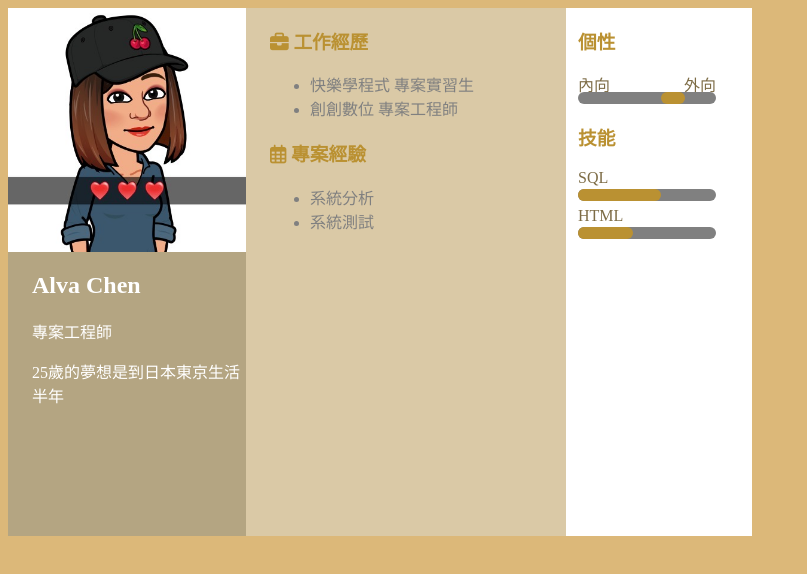
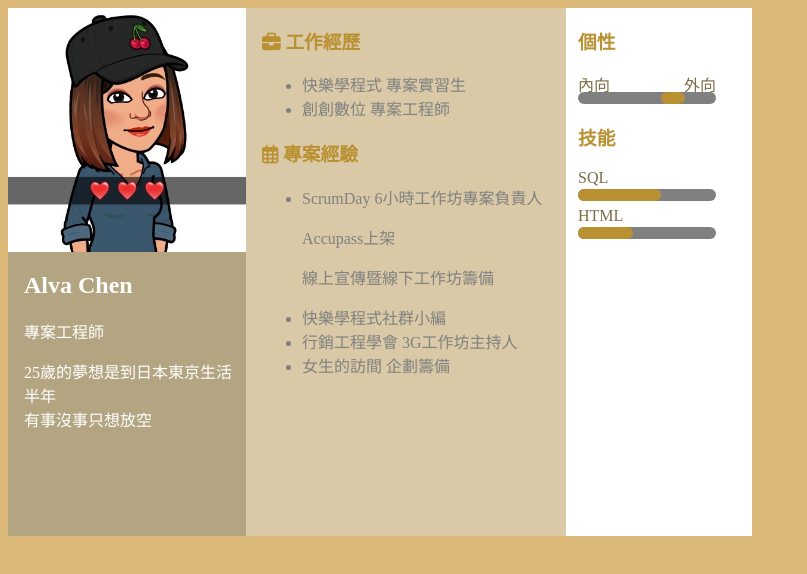
Before and after one commit to mumuanan055/mumuanan055.github.io, a website: page index.html in a window 1280 px wide. Shown: the whole page, without its empty margins (0-807 px from the left). Drawn offline with nearby package versions, Linux system fonts and the light colour scheme.

Commit message:
Add files via upload

```diff
--- a/index.html
+++ b/index.html
@@ -27,14 +27,14 @@
         left: 0;
         bottom: 0;
         color: white;
-        padding-left: 24px; /*推左邊內距*/
+        padding-left: 16px; /*推左邊內距*/
       }
 
       #center {
         width: 320px;
         height: 528px;
         background-color: #dac9a6;
-        padding-left: 24px; /*paddin內距*/
+        padding-left: 16px; /*paddin內距*/
         position: absolute; /*由於最底層的那塊(card)已經定位為relative，其他區域設定為絕對*/
         left: 238px; /*由於粉紅框的寬度為238px將center區塊推到粉紅框旁邊*/
         color: grey;
@@ -127,7 +127,10 @@
       <div id="intro">
         <h2>Alva Chen</h2>
         <p>專案工程師</p>
-        <p>25歲的夢想是到日本東京生活半年</p>
+        <p>
+          25歲的夢想是到日本東京生活半年
+          <br />有事沒事只想放空
+        </p>
       </div>
       <div id="center">
         <h3><i class="fas fa-briefcase"></i> 工作經歷</h3>
@@ -140,8 +143,12 @@
         <h3><i class="far fa-calendar-alt"></i> 專案經驗</h3>
         <ul>
           <!----Ul去塞li的標籤-->
-          <li>系統分析</li>
-          <li>系統測試</li>
+          <li>ScrumDay 6小時工作坊專案負責人</li>
+          <p>Accupass上架</p>
+          <p>線上宣傳暨線下工作坊籌備</p>
+          <li>快樂學程式社群小編</li>
+          <li>行銷工程學會 3G工作坊主持人</li>
+          <li>女生的訪間 企劃籌備</li>
         </ul>
       </div>
       <div id="right">
```
